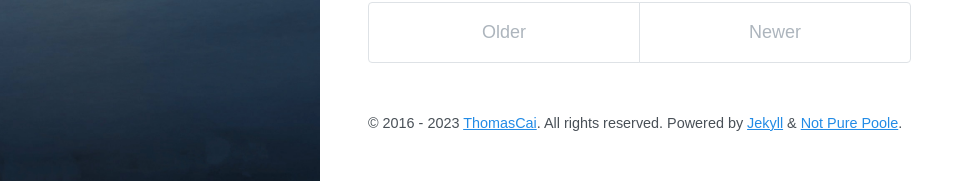
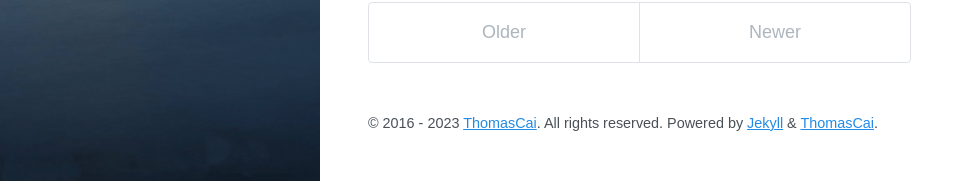
Before and after one commit to ThomasCai/thomascai.github.io, a Jekyll site: the page built from index.html, in a window 1280 px wide and 1140 px high. Shown: the part 956-1137 px from the top of the window, without its empty margins (0-975 px from the left). Built offline with Jekyll 4.4.1, drawn with Linux system fonts in a browser that asks for light colours; nearby versions of some CDN libraries; the list of posts is cut into pages by our own code.

Commit message:
Update content.html

```diff
--- a/_includes/content.html
+++ b/_includes/content.html
@@ -12,6 +12,6 @@
   {%- endif -%}
   <small>
     &copy; {{ year_string }} {% if site.author %}<a href="{{ site.author.url }}">{{ site.author.name }}</a>{% endif %}. All rights reserved.
-    Powered by <a href="https://jekyllrb.com/">Jekyll</a> & <a href="https://github.com/vszhub/not-pure-poole">Not Pure Poole</a>.
+    Powered by <a href="https://jekyllrb.com/">Jekyll</a> & <a href="https://github.com/ThomasCai">ThomasCai</a>.
   </small>
 </footer>
```
